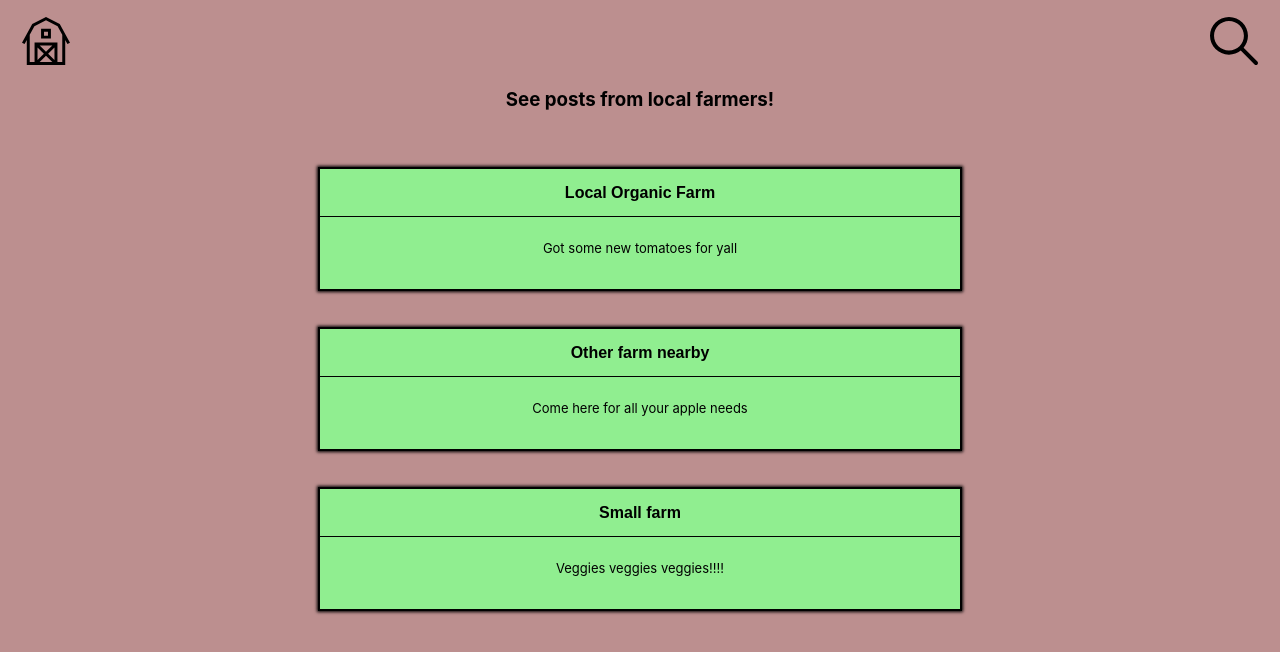
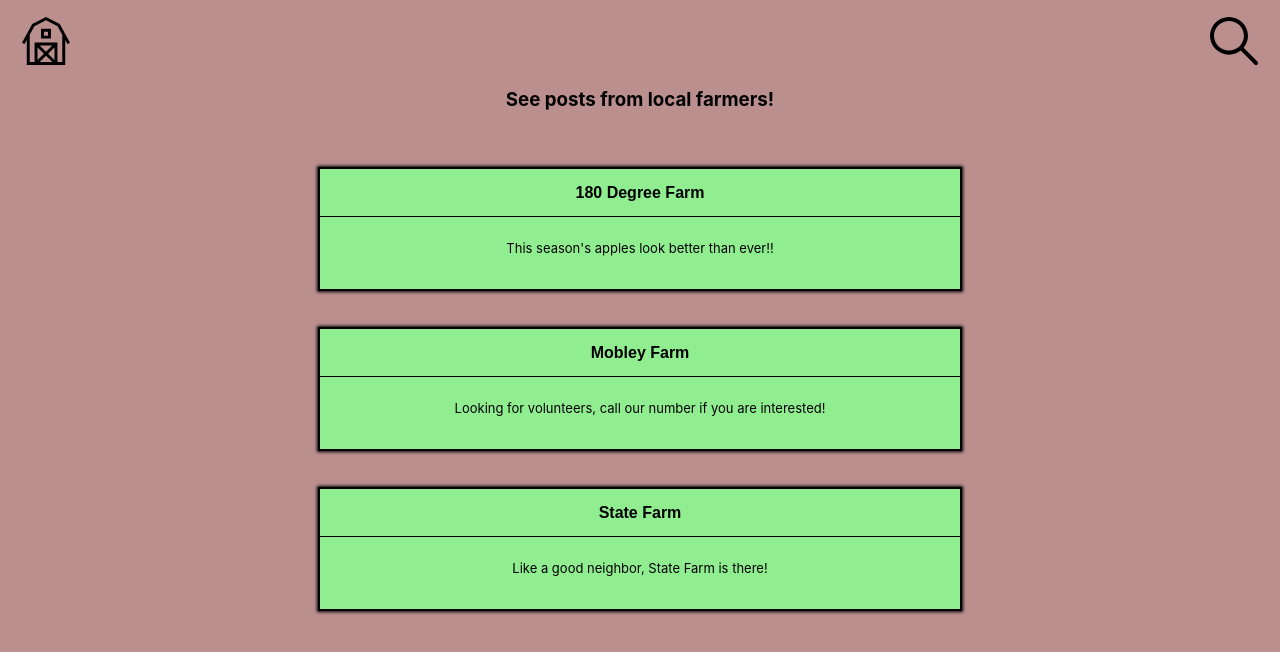
Before and after one commit to jbrachey/hackgt8-local-farmers, a React (Create React App) app in the folder frontend/: page / in a window 1280 px wide. Shown: the top 652 px of the page. Built offline with nearby package versions, Linux system fonts and the light colour scheme.

Commit message:
Add subscribe button changing

```diff
--- a/frontend/src/farm-page/main-farm-page.js
+++ b/frontend/src/farm-page/main-farm-page.js
@@ -14,6 +14,8 @@
 
 const FarmPage = ({url}) => {
     const farmName = url.location.pathname.substring(6);
+    // would use api to keep track of follows but ran out of time
+    const [isUserSubscribed, setIsUserSubstribed] = useState(false);
     const [farm, setFarm] = useState(null);
     useEffect(async () => {
         const farm = await getFarm(farmName);
@@ -48,7 +50,10 @@
                     {farm.hours}
                 </div>
                 <div>
-                    {true ? (<button className = "subButton">Follow</button>) : (<button className = "alreadyFollowed">Followed<div id = "tick-mark"></div></button>)}
+                    {isUserSubscribed ? (<button className = "alreadyFollowed">Followed<div id = "tick-mark"></div></button>)
+                    : (<button className = "subButton" onClick={() => {
+                        setIsUserSubstribed(true);
+                    }}>Follow</button>)}
                 </div>
             </div>
         </div>
--- a/frontend/src/home/home-page.js
+++ b/frontend/src/home/home-page.js
@@ -2,16 +2,16 @@
 import PostList from "./post-list";
 import './home-page-style.css';
 
-const getPosts = async () => {
+/*const getPosts = async () => {
 
-}
+}*/
 
 const HomePage = () => {
-    // Place holder, later get posts from api
+    // Place holder, later get posts from api based on farms user is following
     // const posts = await getPosts();
-    const posts = [['loffarm', 'Local Organic Farm', 'Got some new tomatoes for yall'],
-                ['cool_farm', 'Other farm nearby', 'Come here for all your apple needs'],
-                ['smol', 'Small farm', 'Veggies veggies veggies!!!!']];
+    const posts = [['180deg', '180 Degree Farm', "This season's apples look better than ever!!"],
+                ['mobley', 'Mobley Farm', "Looking for volunteers, call our number if you are interested!"],
+                ['statefarm', 'State Farm', 'Like a good neighbor, State Farm is there!']];
 
     return (
         <div className='home'>
```
